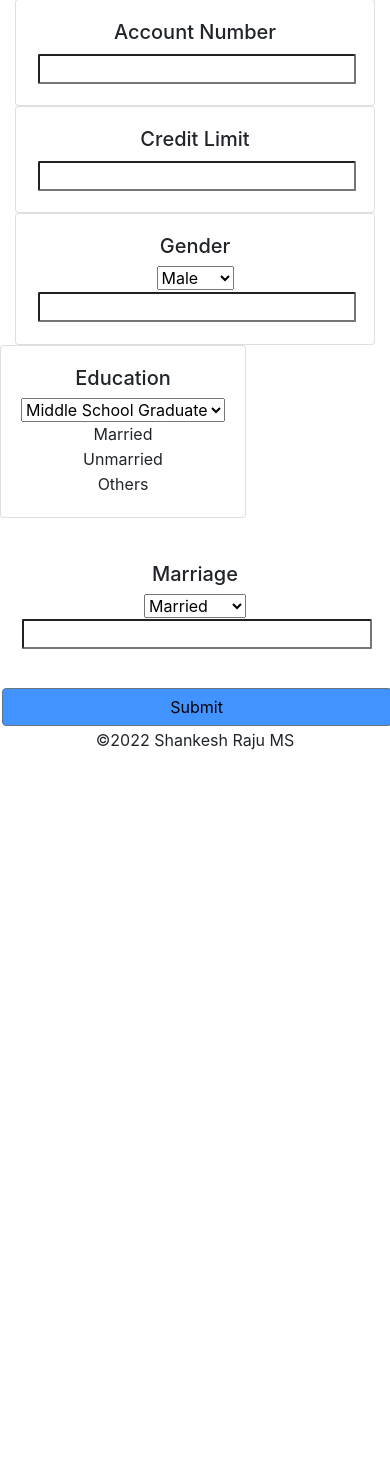
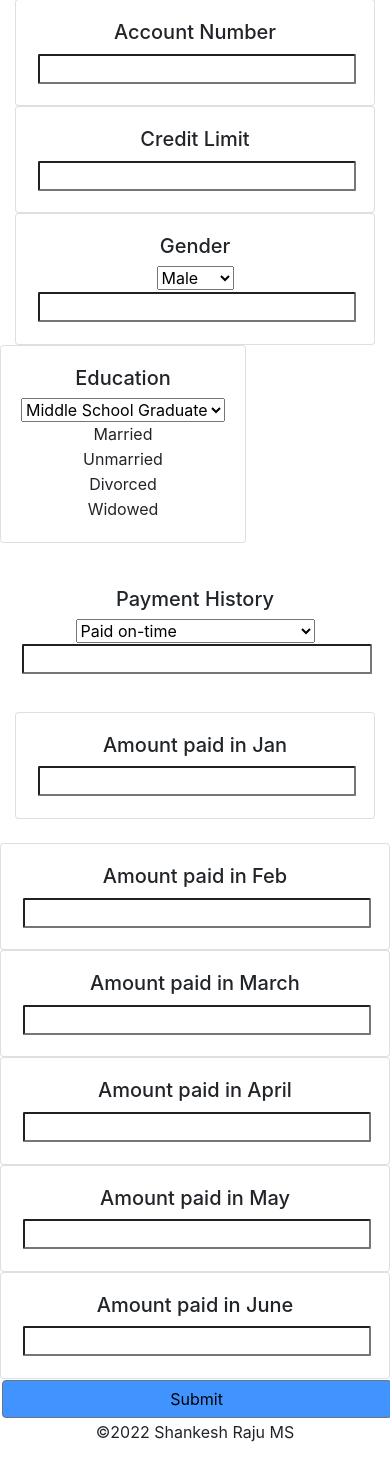
Before and after one commit to sabhashanki/Credit_Card_Default_iNeuron, a Python web app: template templates/home.html in a window 390 px wide. Shown: the part 113-1573 px from the top of the page. Before the commit the page ends 863 px from the top, so only its background shows below. Run offline with Jinja, Linux system fonts and the light colour scheme; the template is opened without the code that fills it, so the values that code supplies are empty; some libraries are stand-ins or nearby versions.

Commit message:
html file completed

```diff
--- a/templates/home.html
+++ b/templates/home.html
@@ -89,6 +89,7 @@
                             <option value="pg">College PG</option>
                             <option value="phd">PHD</option>
                             <option value="others">Others</option>
+                            <option value="uneducated">Uneducated</option>
                     </div>
                 </div>
 
@@ -98,7 +99,8 @@
                         <select name="marriage" required="required">
                             <option value="married">Married</option>
                             <option value="unmarried">Unmarried</option>
-                            <option value="others">Others</option>
+                            <option value="divorced">Divorced</option>
+                            <option value="widowed">Widowed</option>
                     </div>
                 </div>
             </div>
@@ -108,18 +110,85 @@
             <div class = 'row'>
 
                 <div class="card-body">
-                    <h5>Marriage</h5>
-                    <select name="marriage" required="required">
-                        <option value="married">Married</option>
-                        <option value="unmarried">Unmarried</option>
-                        <option value="others">Others</option>
+                    <h5>Payment History</h5>
+                    <select name="payment_history" required="required">
+                        <option value="on_time">Paid on-time</option>
+                        <option value="advance_one">One month paid in advance</option>
+                        <option value="advance_two">Two months paid in advance</option>
+                        <option value="delay_one">One month delay</option>
+                        <option value="delay_two">Two months delay</option>
+                        <option value="delay_three">Three months delay</option>
+                        <option value="delay_four">Four months delay</option>
+                        <option value="delay_five">Five months delay</option>
+                        <option value="delay_six">Six months delay</option>
+                        <option value="delay_seven">Seven months delay</option>
+
                 </div>
 
                 <div class="col-sm-6">
                     <div class="card">
                         <div class="card-body">
                             <h5>Average Bill Amount in the past</h5>
-                            <input name="age" type="number ">
+                            <input name="average_bill" type="number ">
+                        </div>
+                    </div>
+                </div>
+
+                <div class="col-sm-6">
+                    <div class="card">
+                        <div class="card-body">
+                            <h5>Amount paid in Jan</h5>
+                            <input name="jan_payment" type="number ">
+                        </div>
+                    </div>
+                </div>
+            </div>
+            <br>
+
+            <div class = 'row'>
+                <div class="col-sm-6">
+                    <div class="card">
+                        <div class="card-body">
+                            <h5>Amount paid in Feb</h5>
+                            <input name="feb_payment" type="number ">
+                        </div>
+                    </div>
+                </div>
+
+                <div class="col-sm-6">
+                    <div class="card">
+                        <div class="card-body">
+                            <h5>Amount paid in March</h5>
+                            <input name="march_payment" type="number ">
+                        </div>
+                    </div>
+                </div>
+
+                <div class="col-sm-6">
+                    <div class="card">
+                        <div class="card-body">
+                            <h5>Amount paid in April</h5>
+                            <input name="april_payment" type="number ">
+                        </div>
+                    </div>
+                </div>
+            </div>
+
+            <div class = 'row'>
+                <div class="col-sm-6">
+                    <div class="card">
+                        <div class="card-body">
+                            <h5>Amount paid in May</h5>
+                            <input name="may_payment" type="number ">
+                        </div>
+                    </div>
+                </div>
+
+                <div class="col-sm-6">
+                    <div class="card">
+                        <div class="card-body">
+                            <h5>Amount paid in June</h5>
+                            <input name="june_payment" type="number ">
                         </div>
                     </div>
                 </div>
```
Also changed, not shown: app.py (+43 -11 lines), 1 other file.
